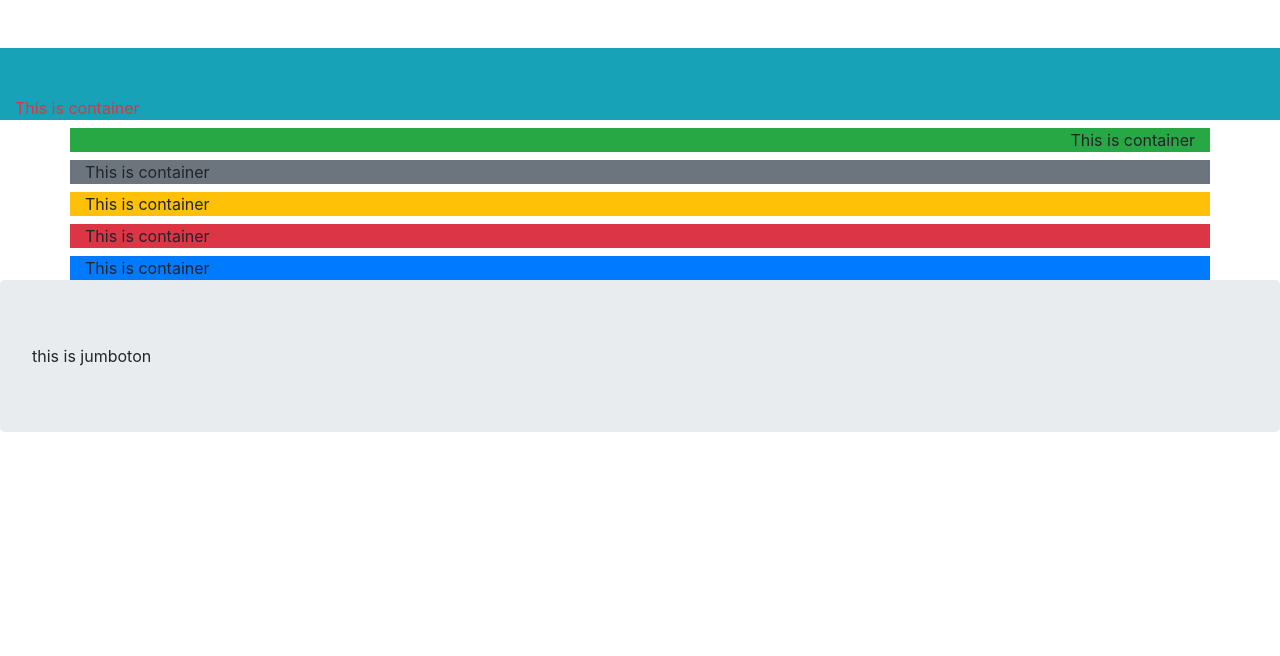
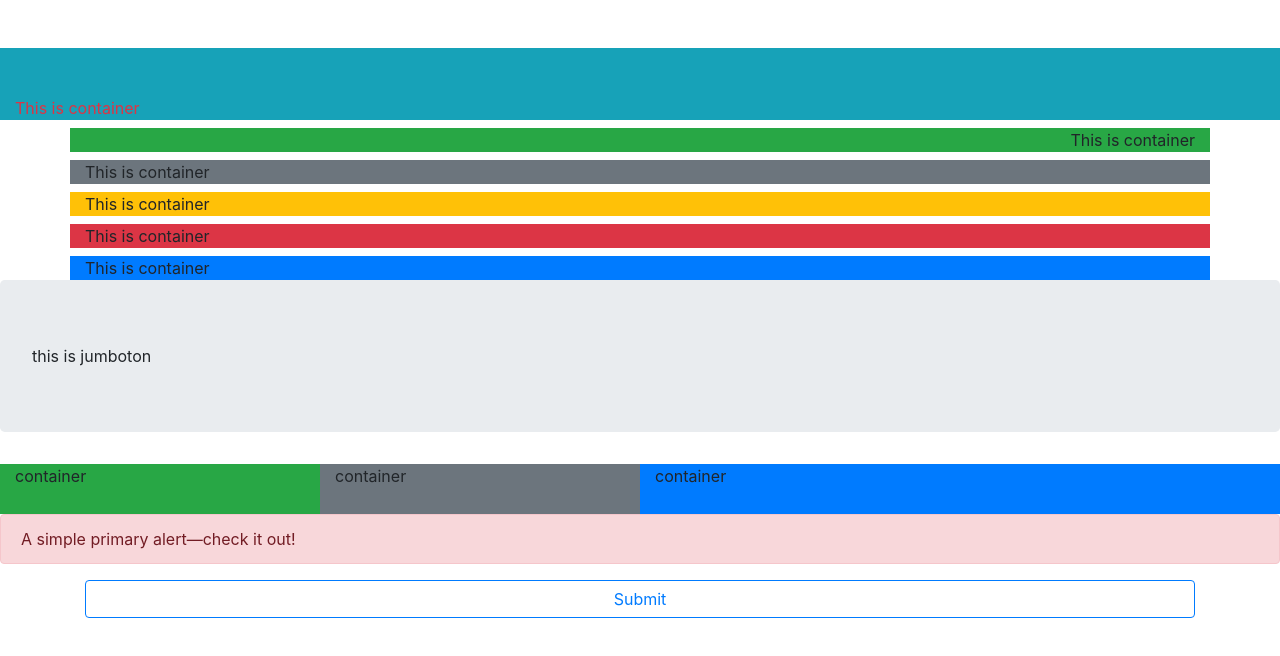
Before and after one commit to anudmello/February, a website: page index.html in a window 1280 px wide. Drawn offline with nearby package versions, Linux system fonts and the light colour scheme.

Commit message:
23/02/2021

```diff
--- a/index.html
+++ b/index.html
@@ -9,6 +9,7 @@
     <title>Document</title>
 </head>
 <body>
+
     <div class="container-fluid bg-info text-danger pt-5 mt-5">
        This is container
     </div>
@@ -27,9 +28,31 @@
      <div class="container bg-primary mt-2">
         This is container
      </div>
-     <div class="jumbotron">
+     <div class="jumbotron" >
          this is jumboton
      </div>
 
+     <!-- bootstrap grid -->
+     <div class="container-fluid">
+        <div class="row">
+           <div class="col-md-3 col-6  bg-success" style="height: 50px;">
+              container
+           </div>
+           <div class="col-md-3 col-6  bg-secondary" style="height: 50px;">
+            container
+         </div>
+         <div class="col-md-6  bg-primary" style="height: 50px;">
+            container
+         </div>
+        </div>
+     </div>
+     <div class="alert alert-danger" role="alert">
+      A simple primary alert—check it out!
+    </div>
+<div class="container">
+   <button type="button" class="btn btn-outline-primary btn-block">Submit</button>
+</div>
+
+<script src="./node_modules/bootstrap/dist/js/bootstrap.min.js"></script>
 </body>
 </html>
```
